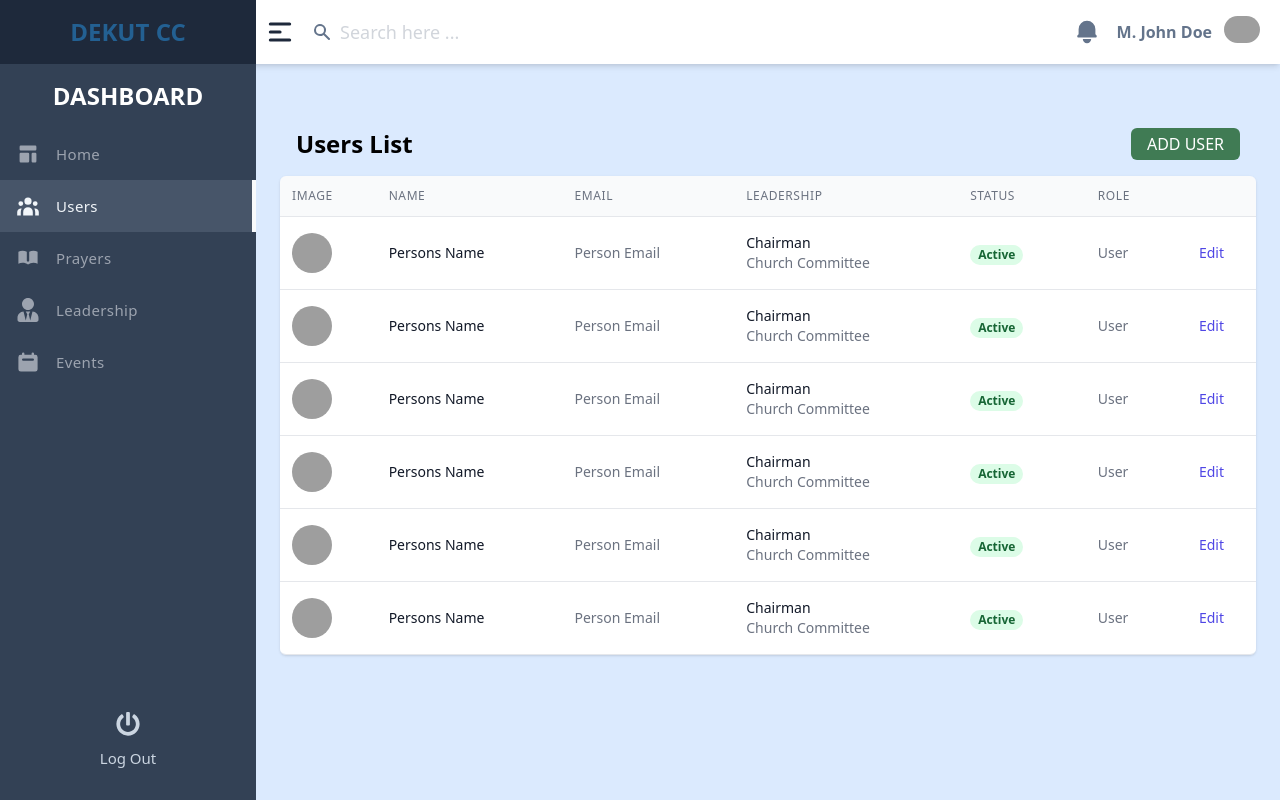
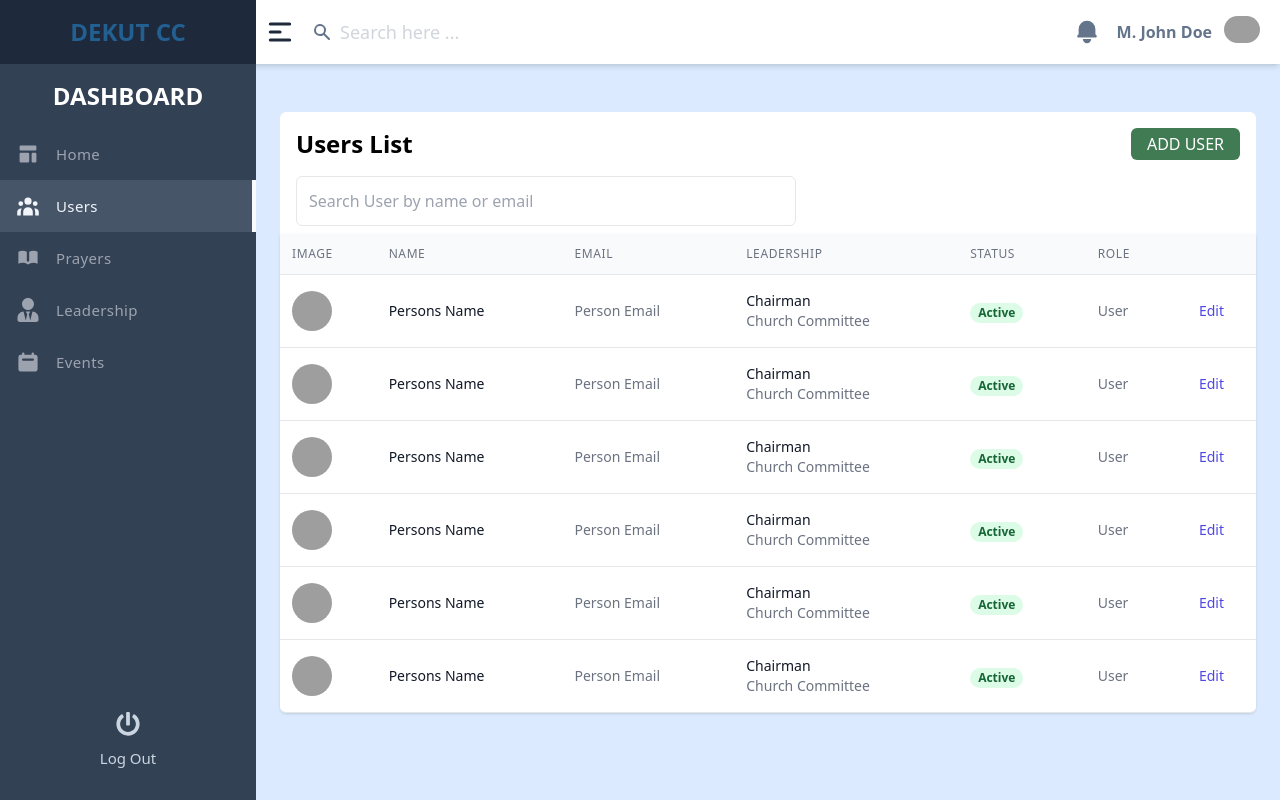
Before and after one commit to marville001/caweb-new, a React (Create React App) app: page /admin/users in a window 1280 px wide. Built offline with nearby package versions, Linux system fonts and the light colour scheme; grey boxes are pictures that could not be loaded.

Commit message:
Add search input

```diff
--- a/src/admin/components/UsersPageComponents/UsersTable.jsx
+++ b/src/admin/components/UsersPageComponents/UsersTable.jsx
@@ -1,6 +1,6 @@
 const UsersTable = () => {
   return (
-    <div className="shadow overflow-hidden border-b border-gray-200 sm:rounded-md">
+    <div className="shadow overflow-hidden border-b border-gray-200 sm:rounded-b-md">
       <table className="min-w-full divide-y divide-gray-200">
         <thead className="bg-gray-50">
           <tr>
--- a/src/admin/pages/UsersPage.jsx
+++ b/src/admin/pages/UsersPage.jsx
@@ -17,7 +17,8 @@ const UsersPage = () => {
   return (
     <div className="relative">
       <div className="align-middle inline-block min-w-full mt-6">
-        <div className="p-4 flex justify-between">
+        <div className="bg-white rounded-t-md">
+          <div className="p-4 flex justify-between ">
             <h4 className=" text-2xl font-bold">Users List</h4>
             <button
               onClick={openModal}
@@ -25,6 +26,14 @@ const UsersPage = () => {
             >
               Add User
             </button>
+          </div>
+          <div className="px-4 pb-2">
+            <input
+              type="text"
+              className="p-3 text-md border outline-none rounded-md w-full md:w-auto md:min-w-[500px]"
+              placeholder="Search User by name or email"
+            />
+          </div>
         </div>
         <UsersTable />
       </div>
```
Lines whose indentation alone changed are shown as unchanged.
